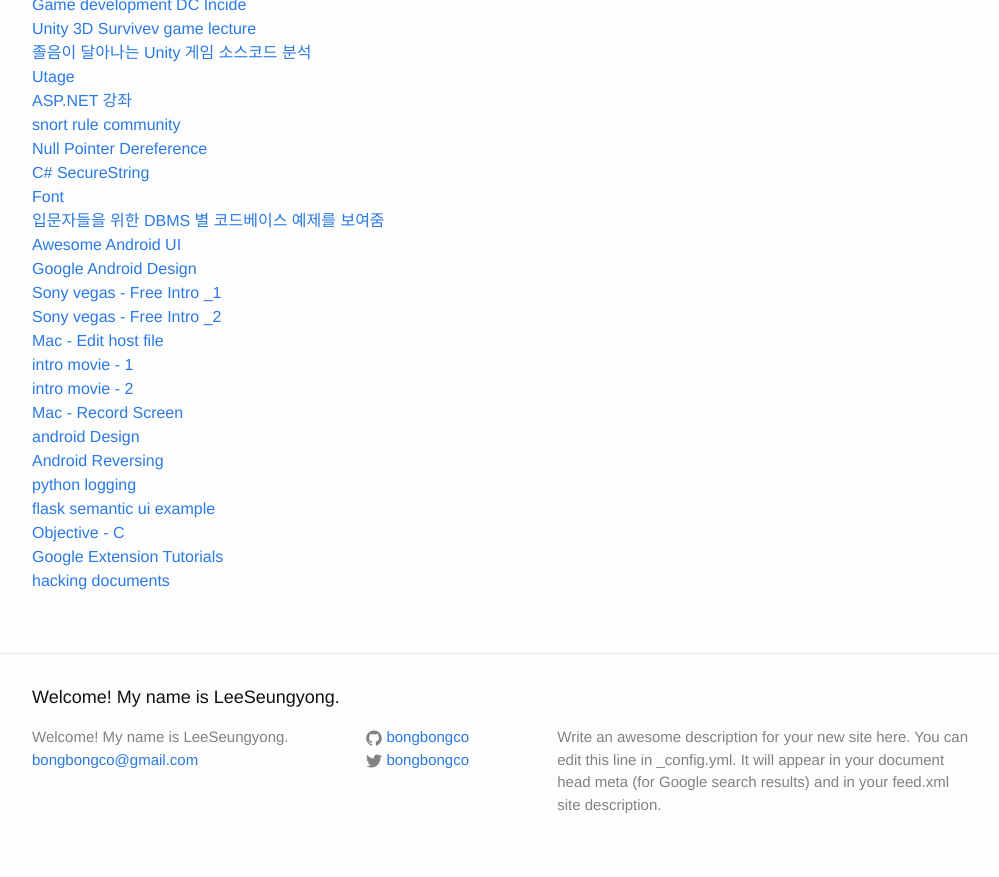
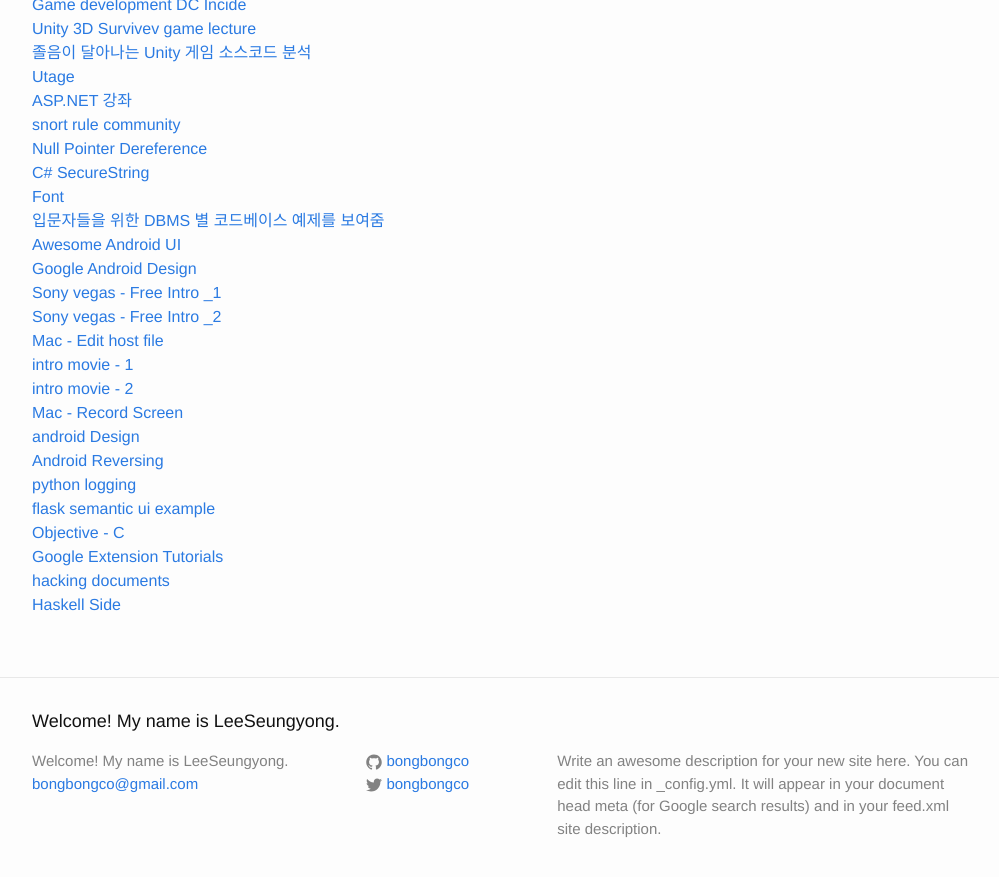
Before and after one commit to LktProgrammer/bongbongco.github.io, a Jekyll site: the page built from _posts/2016-07-22-Website-List.markdown, in a window 1280 px wide and 900 px high, scrolled down 2727 px. Shown: the top 877 px of the window, without its empty margins (138-1137 px from the left). Built offline with Jekyll 4.4.1, drawn with Linux system fonts in a browser that asks for light colours.

Commit message:
Update 2016-07-22-Website-List.markdown

```diff
--- a/_posts/2016-07-22-Website-List.markdown
+++ b/_posts/2016-07-22-Website-List.markdown
@@ -133,3 +133,4 @@ title: 참고할 웹 사이트들.
 [Objective - C](http://ivis.cwnu.ac.kr/tc/dongupak/attachment/1226670577.pdf)
 [Google Extension Tutorials](https://developer.chrome.com/extensions/getstarted)
 [hacking documents](http://agz.es/)
+[Haskell Side](https://e.xtendo.org/haskell/ko/monad_fear/slide#58)
```
